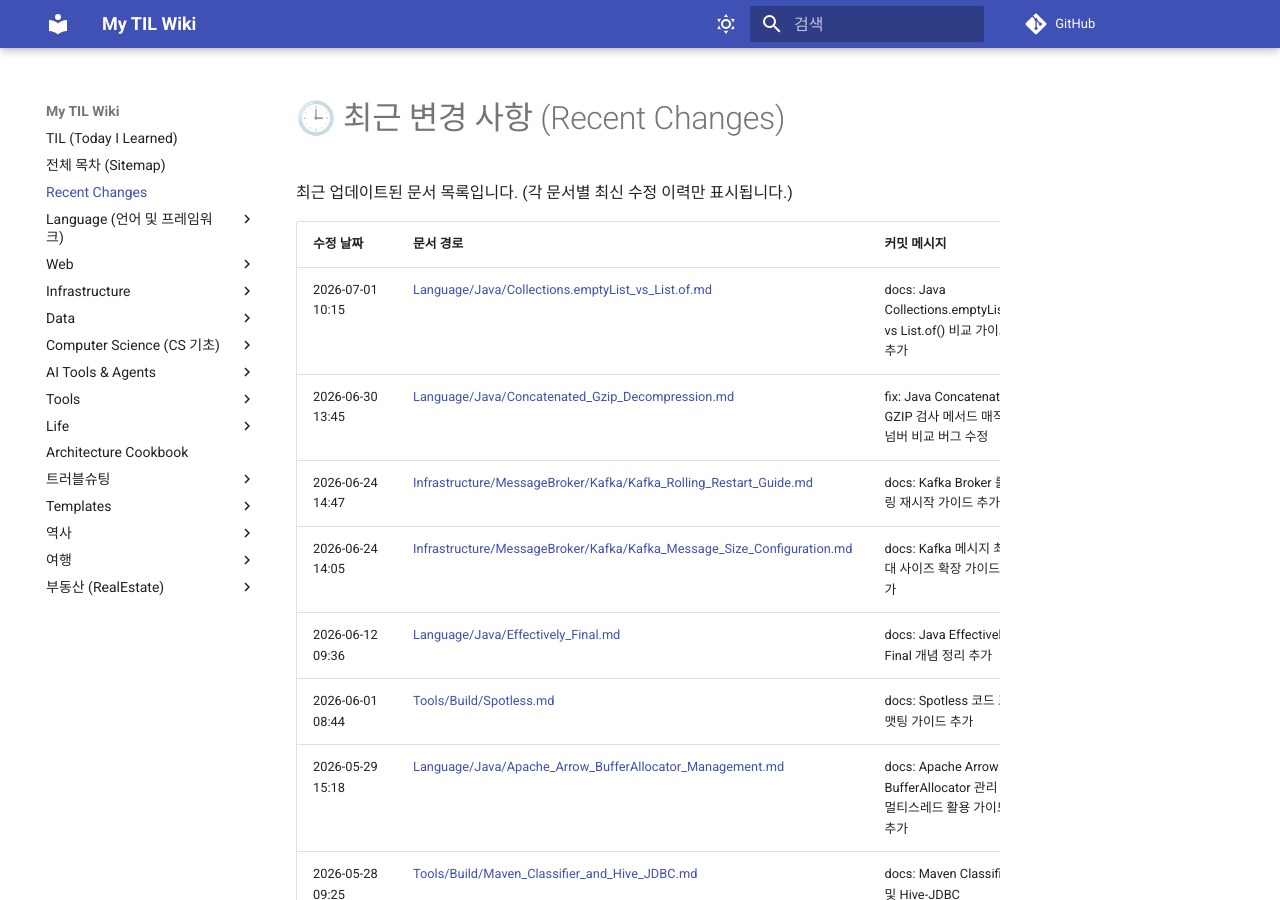
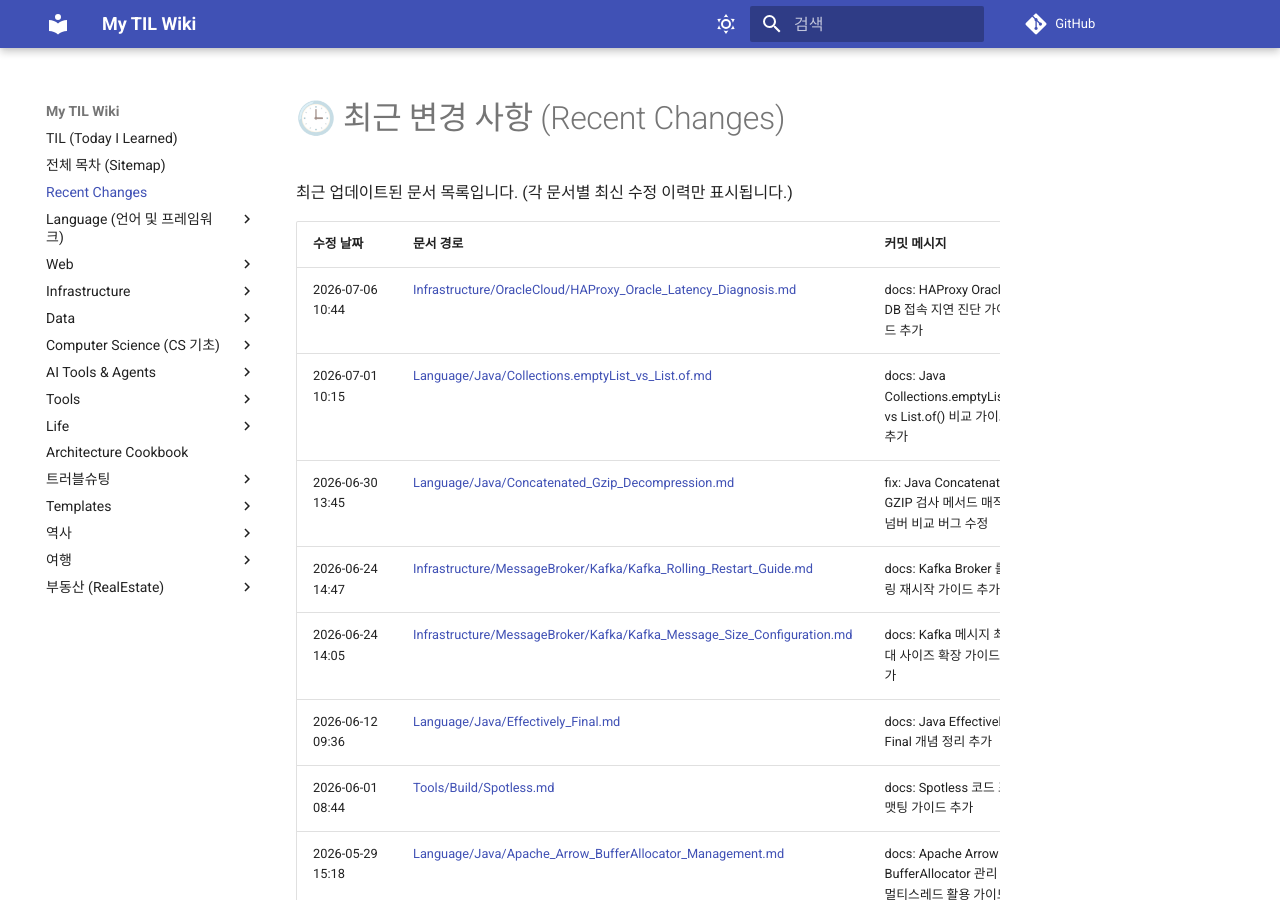
Before and after one commit to DevDooly/TIL, an MkDocs documentation site: the page built from docs/Recent_Changes.md, in a window 1280 px wide and 900 px high. Built offline with MkDocs 1.6.1 and Material for MkDocs 9.7.7, drawn with Linux system fonts in a browser that asks for light colours; comment, search, counter and statistics services are not loaded.

Commit message:
docs: 최근 변경 사항 및 README 업데이트 (HAProxy Oracle Latency Diagnosis)

```diff
--- a/docs/Recent_Changes.md
+++ b/docs/Recent_Changes.md
@@ -4,6 +4,7 @@
 
 | 수정 날짜 | 문서 경로 | 커밋 메시지 |
 | :--- | :--- | :--- |
+| 2026-07-06 10:44 | [Infrastructure/OracleCloud/HAProxy_Oracle_Latency_Diagnosis.md](Infrastructure/OracleCloud/HAProxy_Oracle_Latency_Diagnosis.md) | docs: HAProxy Oracle DB 접속 지연 진단 가이드 추가 |
 | 2026-07-01 10:15 | [Language/Java/Collections.emptyList_vs_List.of.md](Language/Java/Collections.emptyList_vs_List.of.md) | docs: Java Collections.emptyList() vs List.of() 비교 가이드 추가 |
 | 2026-06-30 13:45 | [Language/Java/Concatenated_Gzip_Decompression.md](Language/Java/Concatenated_Gzip_Decompression.md) | fix: Java Concatenated GZIP 검사 메서드 매직 넘버 비교 버그 수정 |
 | 2026-06-24 14:47 | [Infrastructure/MessageBroker/Kafka/Kafka_Rolling_Restart_Guide.md](Infrastructure/MessageBroker/Kafka/Kafka_Rolling_Restart_Guide.md) | docs: Kafka Broker 롤링 재시작 가이드 추가 |
```
Also changed, not shown: README.md (+2 -1 lines).
